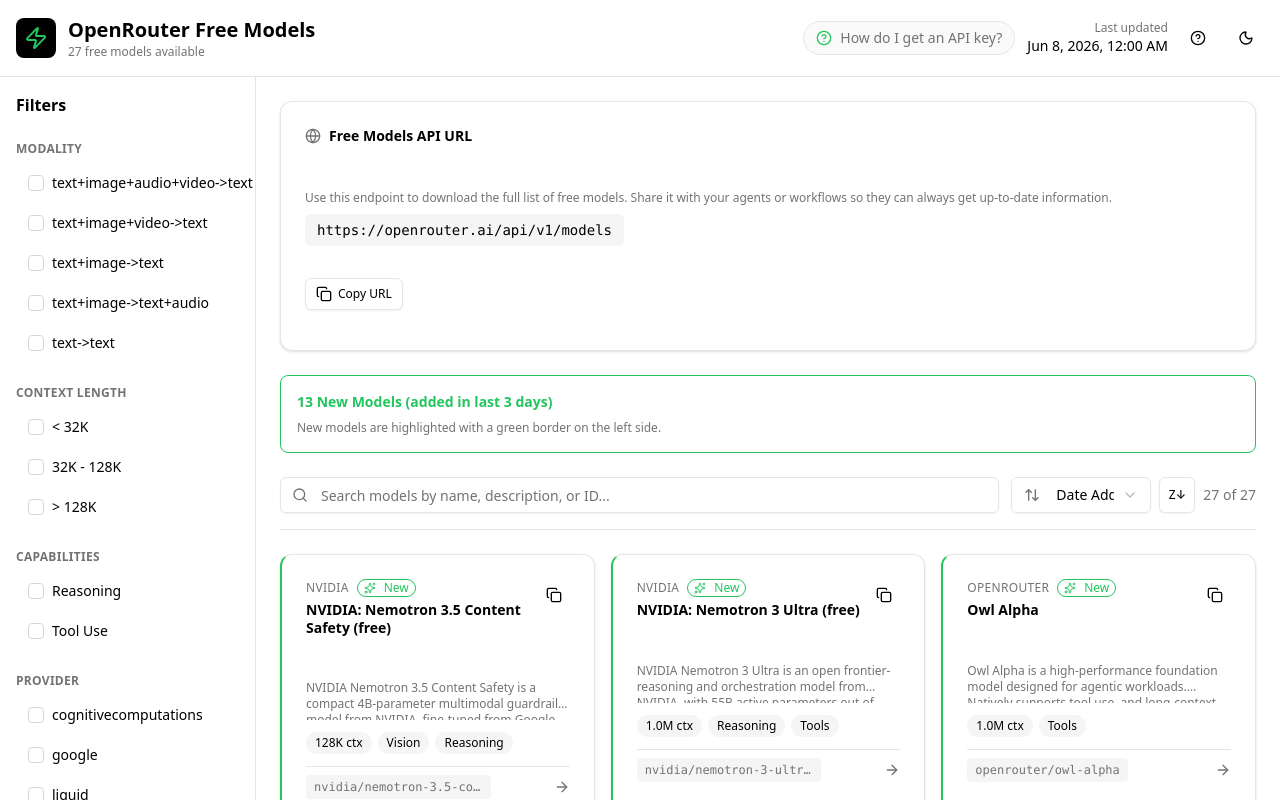
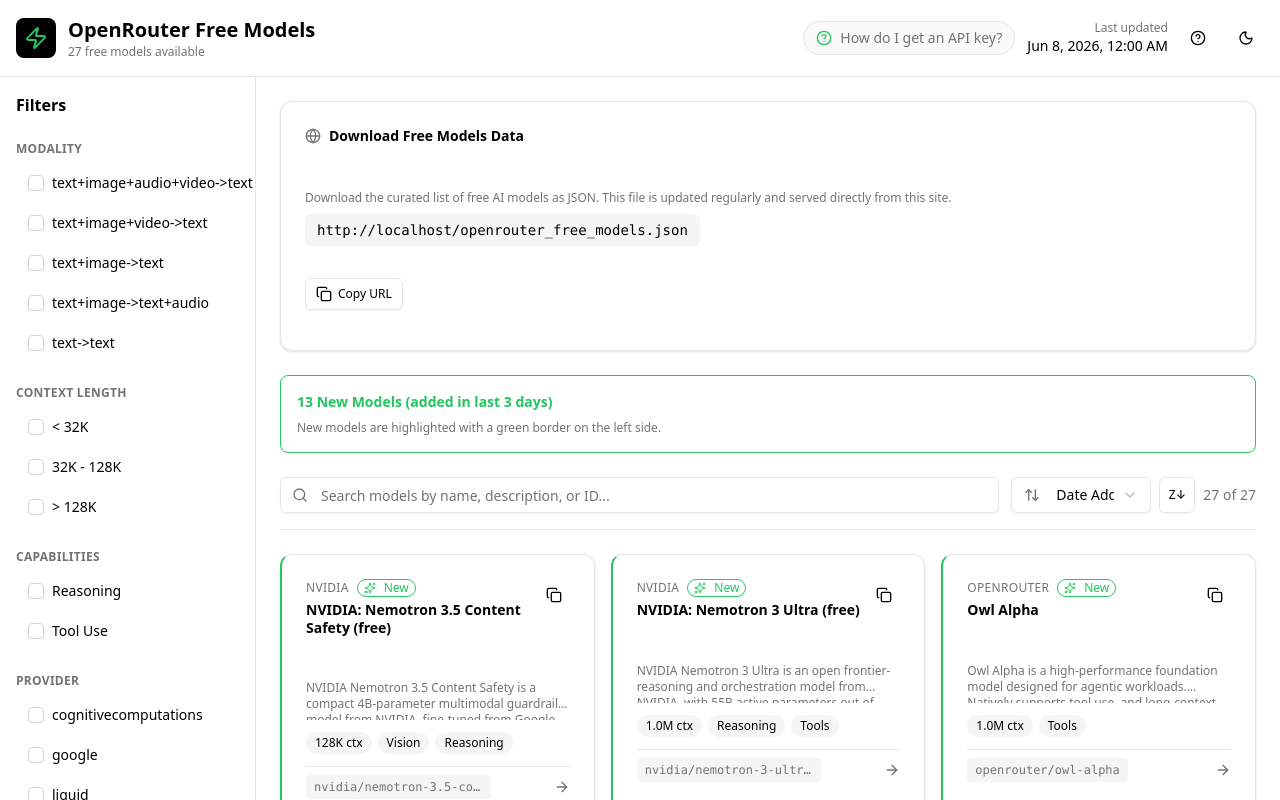
Before and after one commit to luongnv89/free-llm-models, a React (Vite) app in the folder web/: page / in a window 1280 px wide. Shown: the top 800 px of the page. Built offline with nearby package versions, Linux system fonts and the light colour scheme.

Commit message:
fix(issue #2): expose curated JSON data URL instead of OpenRouter API

```diff
--- a/web/src/pages/HomePage.tsx
+++ b/web/src/pages/HomePage.tsx
@@ -37,14 +37,15 @@
   });
   const [sortField, setSortField] = useState<SortField>('created');
   const [sortOrder, setSortOrder] = useState<SortOrder>('desc');
-  const apiUrl = 'https://openrouter.ai/api/v1/models';
   const [copied, setCopied] = useState(false);
 
-  const copyApiUrl = useCallback(async () => {
-    await navigator.clipboard.writeText(apiUrl);
+  const dataUrl = `${window.location.origin}/openrouter_free_models.json`;
+
+  const copyDataUrl = useCallback(async () => {
+    await navigator.clipboard.writeText(dataUrl);
     setCopied(true);
     setTimeout(() => setCopied(false), 2000);
-  }, [apiUrl]);
+  }, [dataUrl]);
 
   const filteredModels = useFilteredModels(
     data?.models ?? [],
@@ -141,27 +142,27 @@
 
         {/* Main Content */}
         <main className="flex-1 p-4 lg:p-6 overflow-visible lg:overflow-auto min-w-0">
-          {/* API URL Card */}
+          {/* Data URL Card */}
           <Card className="mb-6">
             <CardHeader className="pb-3">
               <CardTitle className="flex items-center gap-2 text-sm">
                 <Globe className="h-4 w-4 text-muted-foreground" />
-                Free Models API URL
+                Download Free Models Data
               </CardTitle>
             </CardHeader>
             <CardContent className="pt-0">
               <p className="text-xs text-muted-foreground mb-2">
-                Use this endpoint to download the full list of free models. Share it with your agents or workflows so they can always get up-to-date information.
+                Download the curated list of free AI models as JSON. This file is updated regularly and served directly from this site.
               </p>
               <code className="text-sm font-mono bg-muted px-3 py-1.5 rounded-md break-all inline-block">
-                {apiUrl}
+                {dataUrl}
               </code>
             </CardContent>
             <CardFooter className="pt-2 pb-4">
               <Button
                 variant="outline"
                 size="sm"
-                onClick={copyApiUrl}
+                onClick={copyDataUrl}
                 className="gap-1.5 text-xs"
               >
                 {copied ? (
```
Also changed, not shown: 1 other file (tests, documents, lock files or other folders).
